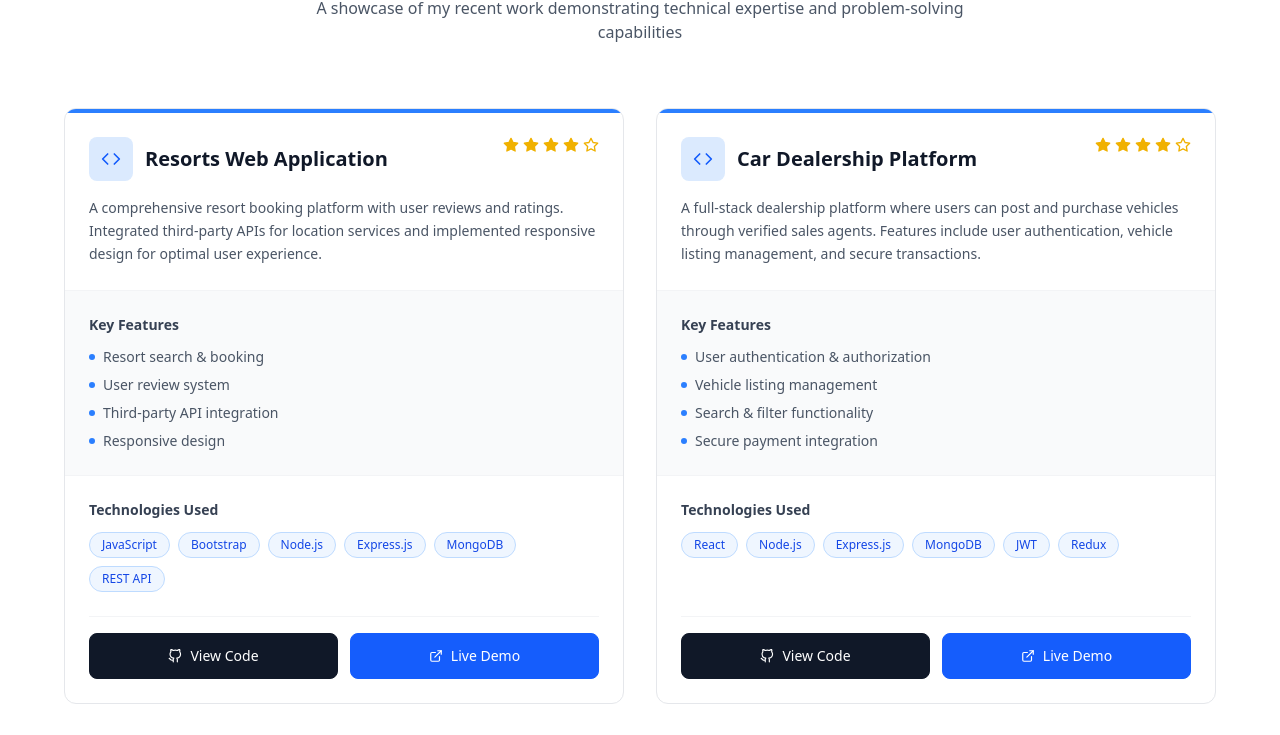
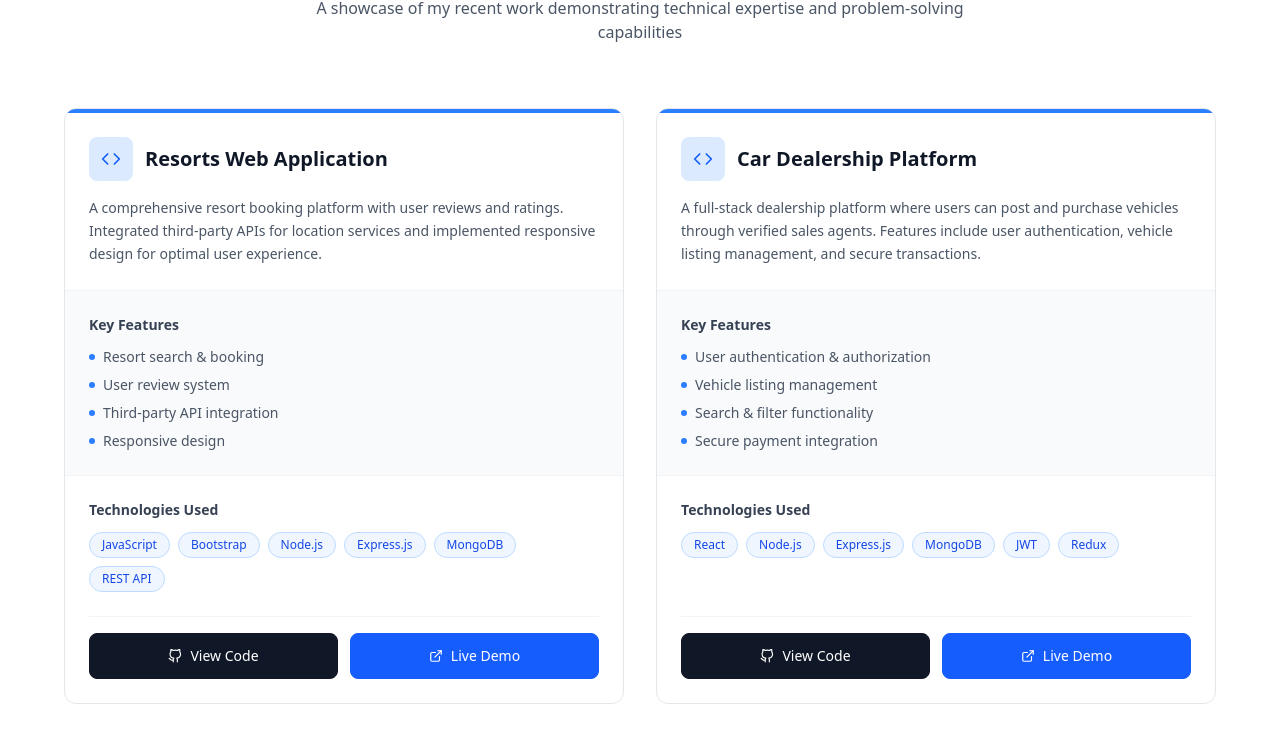
Before and after one commit to BilalSaleem03/BilalSaleem-Portfolio, a Next.js app: page / in a window 1280 px wide. Shown: the part 4838-5573 px from the top of the page. Built offline with nearby package versions, Linux system fonts and the light colour scheme.

Commit message:
make some adjustments

```diff
--- a/src/components/Projects.jsx
+++ b/src/components/Projects.jsx
@@ -113,13 +113,7 @@ export default function Projects() {
                         </div>
                         <h3 className="text-xl font-bold text-gray-900 dark:text-white">{project.title}</h3>
                       </div>
-                      <div className="flex items-center gap-1 text-yellow-500">
-                        <FiStar className="w-4 h-4 fill-current" />
-                        <FiStar className="w-4 h-4 fill-current" />
-                        <FiStar className="w-4 h-4 fill-current" />
-                        <FiStar className="w-4 h-4 fill-current" />
-                        <FiStar className="w-4 h-4" />
-                      </div>
+
                     </div>
 
                     <p className="text-gray-600 dark:text-gray-400 text-sm leading-relaxed">
```
